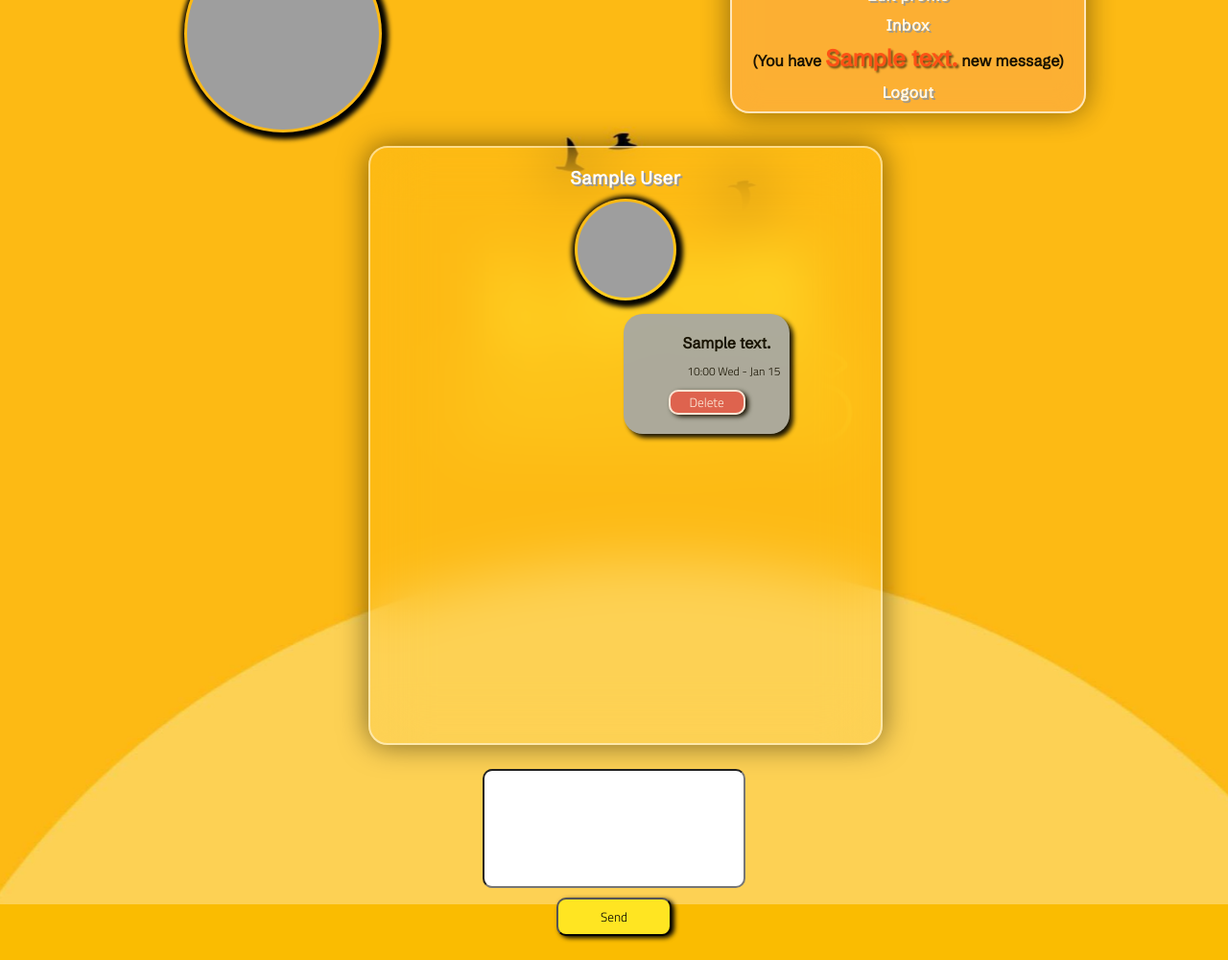
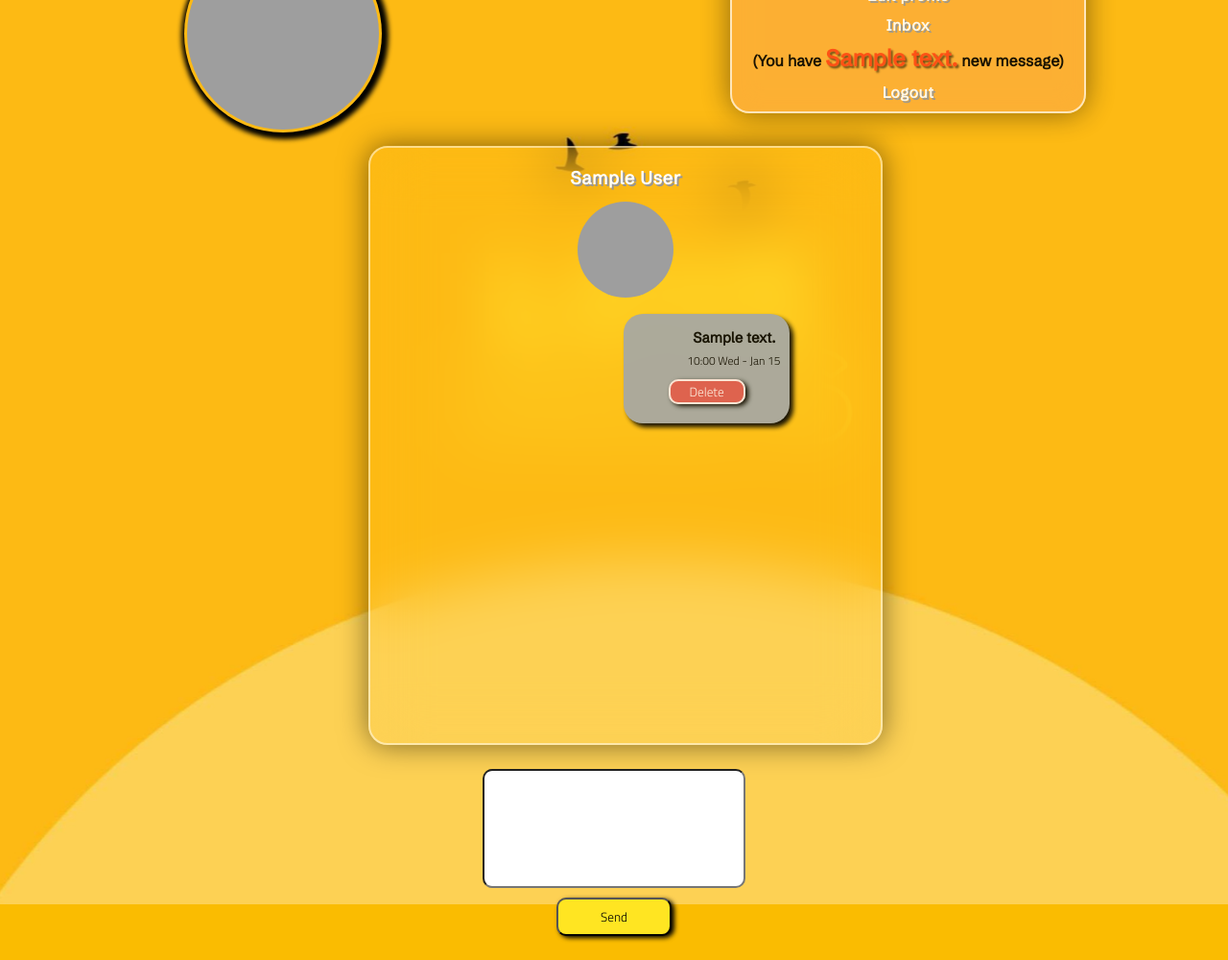
Before and after one commit to BrinkOfSecondBailout/LoveBirdsApp, a Flask app: page /users/inbox/1 in a window 1280 px wide. Shown: the part 137-1137 px from the top of the page at 96% size. Run offline with Flask 3, Linux system fonts and the light colour scheme; the visitor is signed in with stand-in values (Sample User, id 1); tables that the repository leaves empty or names only in its code hold one stand-in row (values such as "Sample post"); grey boxes are pictures that could not be loaded.

Commit message:
top of the morning

```diff
--- a/flask_app/controllers/users.py
+++ b/flask_app/controllers/users.py
@@ -280,30 +280,27 @@ def filter_out():
 
 @app.route('/users/messages')
 def show_message_threads():
-    try:
-        if not session:
-            return redirect('/logout')
-        data = {
-            'user_id': session['user_id']
-        }
-        id = session['user_id']
-        user.User.reset_new_message_count(data)
+    if not session:
+        return redirect('/logout')
+    data = {
+        'user_id': session['user_id']
+    }
+    id = session['user_id']
+    user.User.reset_new_message_count(data)
 
 
-        all_pics = image.Photo.query.filter_by(user=id).all()
+    all_pics = image.Photo.query.filter_by(user=id).all()
 
-        user1 = user.User.get_info_by_id(data)
-        if user1.suspended == "yes":
-            return redirect('/suspended')
+    user1 = user.User.get_info_by_id(data)
+    if user1.suspended == "yes":
+        return redirect('/suspended')
 
-        for pic in all_pics:
-            if(pic.profile == "yes"):
-                profile_pic = pic
-                return render_template('message_threads.html', messages=user.User.get_all_messages_by_threads(data), profile=profile_pic, user=user1)
+    for pic in all_pics:
+        if(pic.profile == "yes"):
+            profile_pic = pic
+            return render_template('message_threads.html', messages=user.User.get_all_messages_by_threads(data), profile=profile_pic, user=user1)
 
-        return render_template('message_threads.html', messages=user.User.get_all_messages_by_threads(data), user=user1)
-    except Exception as e:
-        return f"An error occured: {str(e)}"
+    return render_template('message_threads.html', messages=user.User.get_all_messages_by_threads(data), user=user1)
 
 
 @app.route('/users/inbox/<int:id>')
--- a/flask_app/static/style.css
+++ b/flask_app/static/style.css
@@ -317,7 +317,6 @@ a:hover {
     width: 100px;
     height: 100px;
     border-radius: 50%;
-    box-shadow: 2px 2px 5px 5px black;
     padding: 3px;
     margin-top: 10px;
 }
@@ -657,7 +656,8 @@ a:hover {
 }
 
 .message-text {
-    padding: 10px;
+    padding: 5px;
+    font-size: 15px;
 }
 
 .message-buttons {
```
